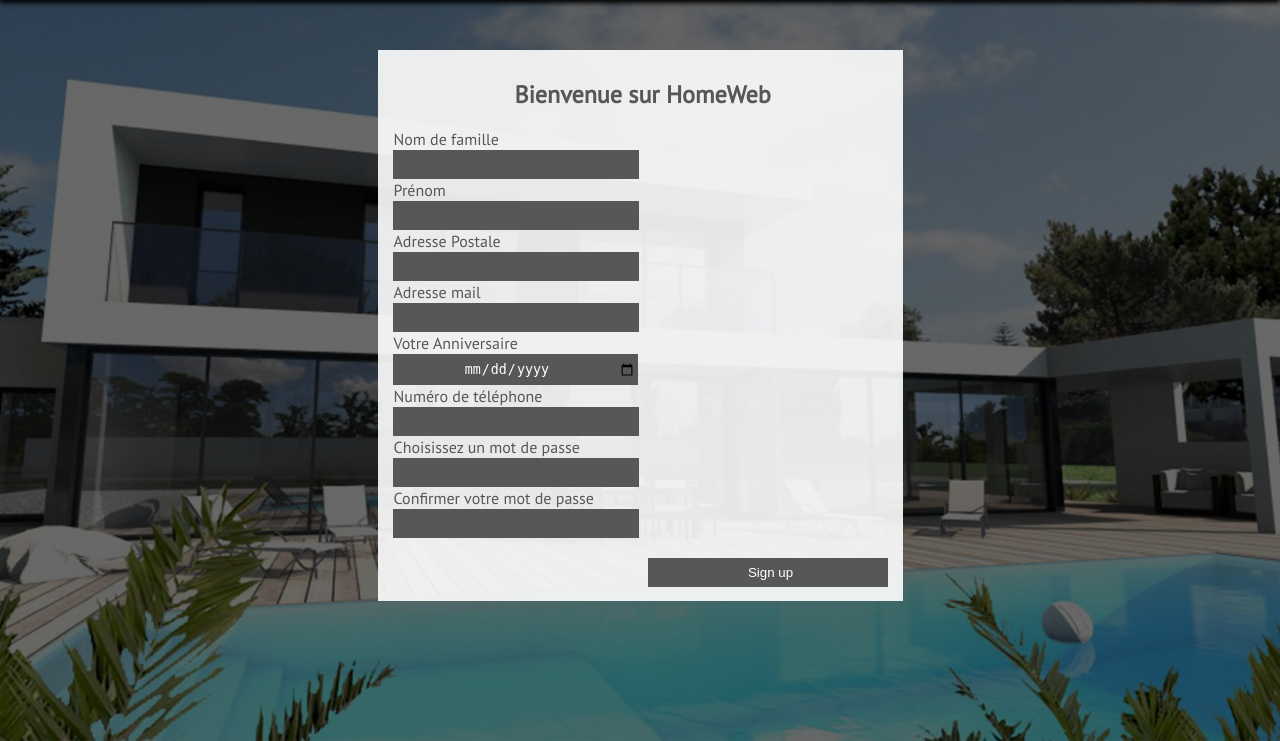
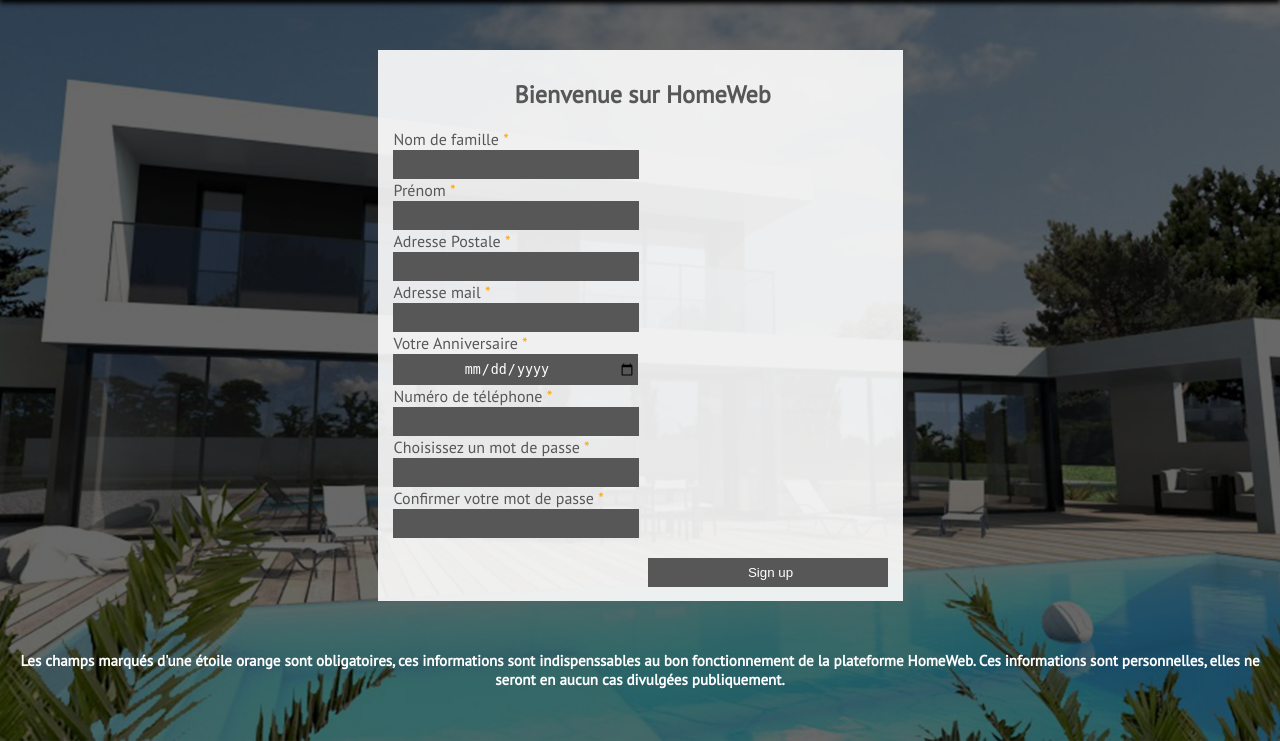
Before and after one commit to homeweborg/APP-Homeweb, a PHP site: page /signup.html in a window 1280 px wide. Shown: the part 59-800 px from the top of the page. Run offline with PHP 8.4, Linux system fonts and the light colour scheme.

Commit message:
signUUUP

```diff
--- a/Styles/main.css
+++ b/Styles/main.css
@@ -71,8 +71,25 @@
 	width: 500px;
 	margin: auto;
 	margin-top: 50px;
+    margin-bottom: 50px;
 	padding: 9px 10px 5px 15px;
 }
+.champoblig
+{
+    color: orange;
+
+    /* colore l'étoile en orange pour informer que le champs est obligatoire */
+}
+
+.infos_confidentialite
+{
+    font-size : 15px;
+    color : white;
+    text-align: center;
+
+    /* Concerne le paragraphe concernant la confidentialité des données du client */
+}
+
 
 #formlogin h1, #formsignup h1
 {
@@ -109,6 +126,12 @@
 	border-color: #575757;
 	color: white;
 	border-style: solid;
+}
+
+.bouttons : hover {
+
+    background-color: grey;
+	border-color: grey;
 }
 
 form p
--- a/signup.html
+++ b/signup.html
@@ -27,29 +27,46 @@
 				<form name="login" action="index_submit" method="get" accept-charset="utf-8">
 					<h1> Bienvenue sur HomeWeb </h1>
                     <div id="signupinput">
-                        <p>Nom de famille</p>
+                        <p>Nom de famille <span class="champoblig">*</span></p>
                            <input type="text" name="Nom" required>
-                        <p>Prénom</p>
+
+                        <p>Prénom <span class="champoblig">*</span></p>
                            <input type="text" name="Prénom" required>
-                        <p>Adresse Postale</p>
+
+                        <p>Adresse Postale <span class="champoblig">*</span></p>
                            <input type="text" name="Adresse" required>
-                        <p>Adresse mail</p>
+
+                        <p>Adresse mail <span class="champoblig">*</span></p>
                            <input type="email" name="Mail" required>
-                        <p>Votre Anniversaire</p>
+
+                        <p>Votre Anniversaire <span class="champoblig">*</span></p>
                            <input type="date" name="Anniversaire" required>
-                        <p>Numéro de téléphone</p>
+
+                        <p>Numéro de téléphone <span class="champoblig">*</span></p>
                            <input type="text" name="telephone" required>
-                        <p>Choisissez un mot de passe </p>
+
+                        <p>Choisissez un mot de passe <span class="champoblig">*</span> </p>
+
                            <input type="password" name="mdp" required>
-                        <p>Confirmer votre mot de passe </p>
+
+                        <p>Confirmer votre mot de passe <span class="champoblig">*</span></p>
                            <input type="password" name="mdpc" required>
-                        <div id="bouttons">
+
+                        <bouton id="bouttons">
                             <input type="submit" value="Sign up">
-                        </div>
+                        </bouton>
 
                     </div>
 				</form>
                 </div>
+
+                <h2 class="infos_confidentialite">
+
+                    Les champs marqués d'une étoile orange sont obligatoires, ces informations sont indispenssables au bon fonctionnement de la plateforme HomeWeb. Ces informations sont personnelles, elles ne seront en aucun cas divulgées publiquement.
+
+                </h2>
+
+
 			</section>
 		</div>
 		<!-- Footer -->
```
